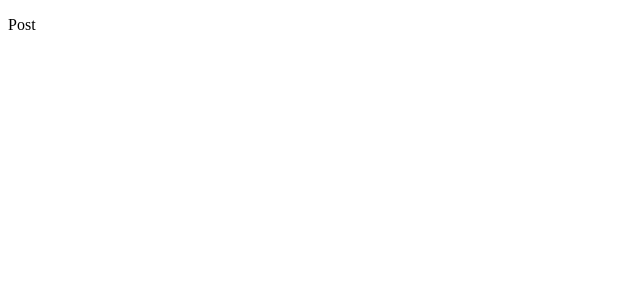
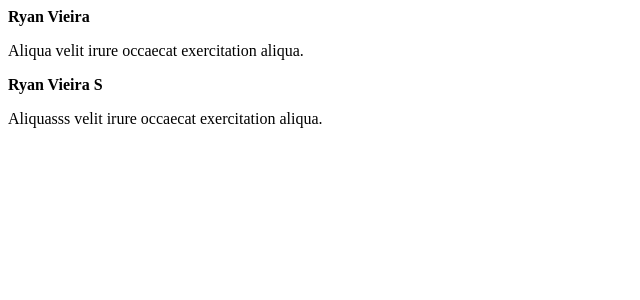
Before and after one commit to RyanV-Souza/ignite-react, a React (Vite) app in the folder 01-fundamentos-reactjs/: page / in a window 1280 px wide. Shown: the top 300 px of the page, without its empty margins (0-640 px from the left). Built offline with nearby package versions, Linux system fonts and the light colour scheme.

Commit message:
Propriedades

```diff
--- a/01-fundamentos-reactjs/src/App.jsx
+++ b/01-fundamentos-reactjs/src/App.jsx
@@ -3,7 +3,14 @@ import { Post } from './Post'
 export function App() {
   return (
     <>
-      <Post />
+      <Post
+        author="Ryan Vieira"
+        content="Aliqua velit irure occaecat exercitation aliqua."
+      />
+      <Post
+        author="Ryan Vieira S"
+        content="Aliquasss velit irure occaecat exercitation aliqua."
+      />
     </>
   )
 }
--- a/01-fundamentos-reactjs/src/Post.jsx
+++ b/01-fundamentos-reactjs/src/Post.jsx
@@ -1,5 +1,8 @@
-export function Post() {
+export function Post(props) {
   return (
-    <p>Post</p>
+    <div>
+      <strong>{props.author}</strong>
+      <p>{props.content}</p>
+    </div>
   )
 }
```
